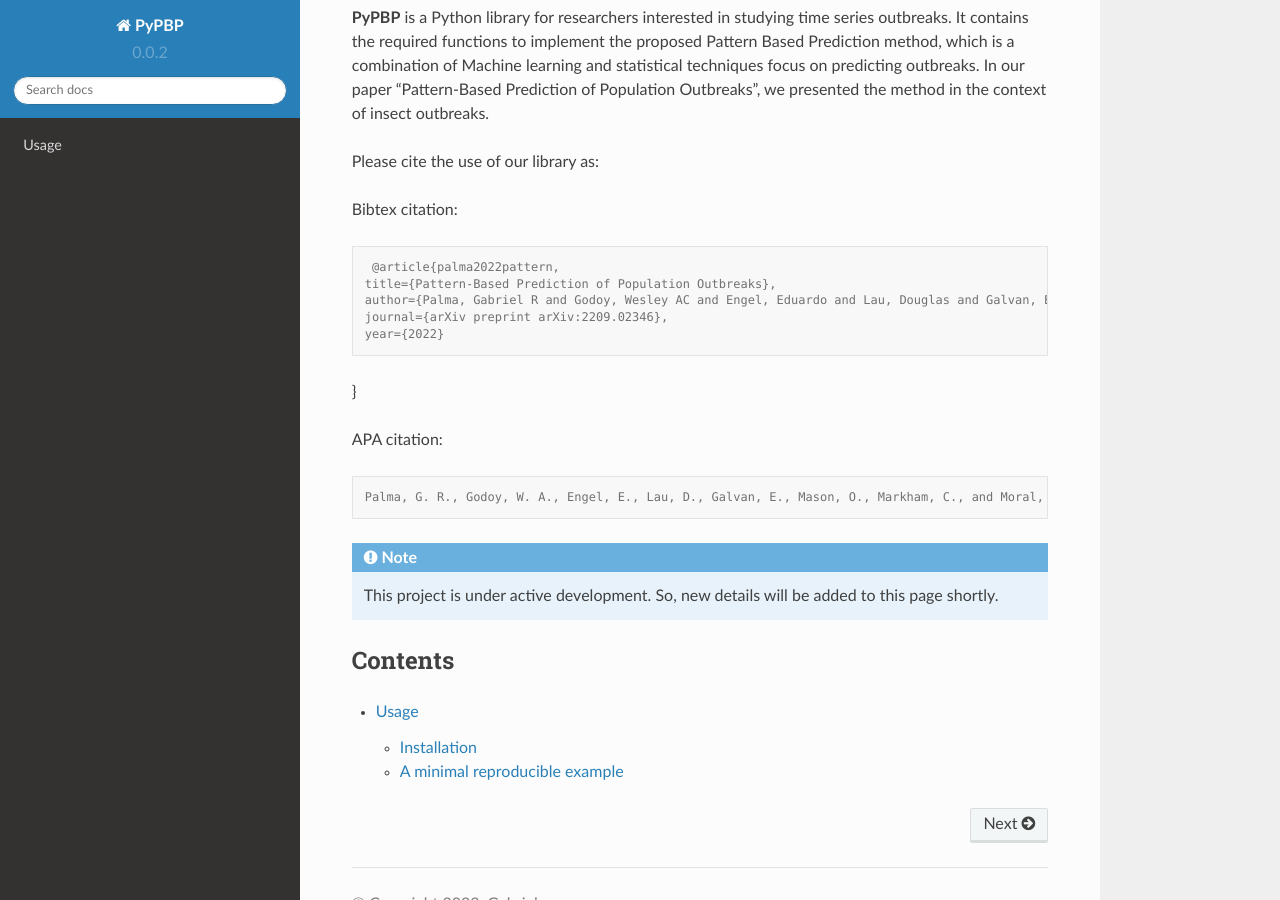
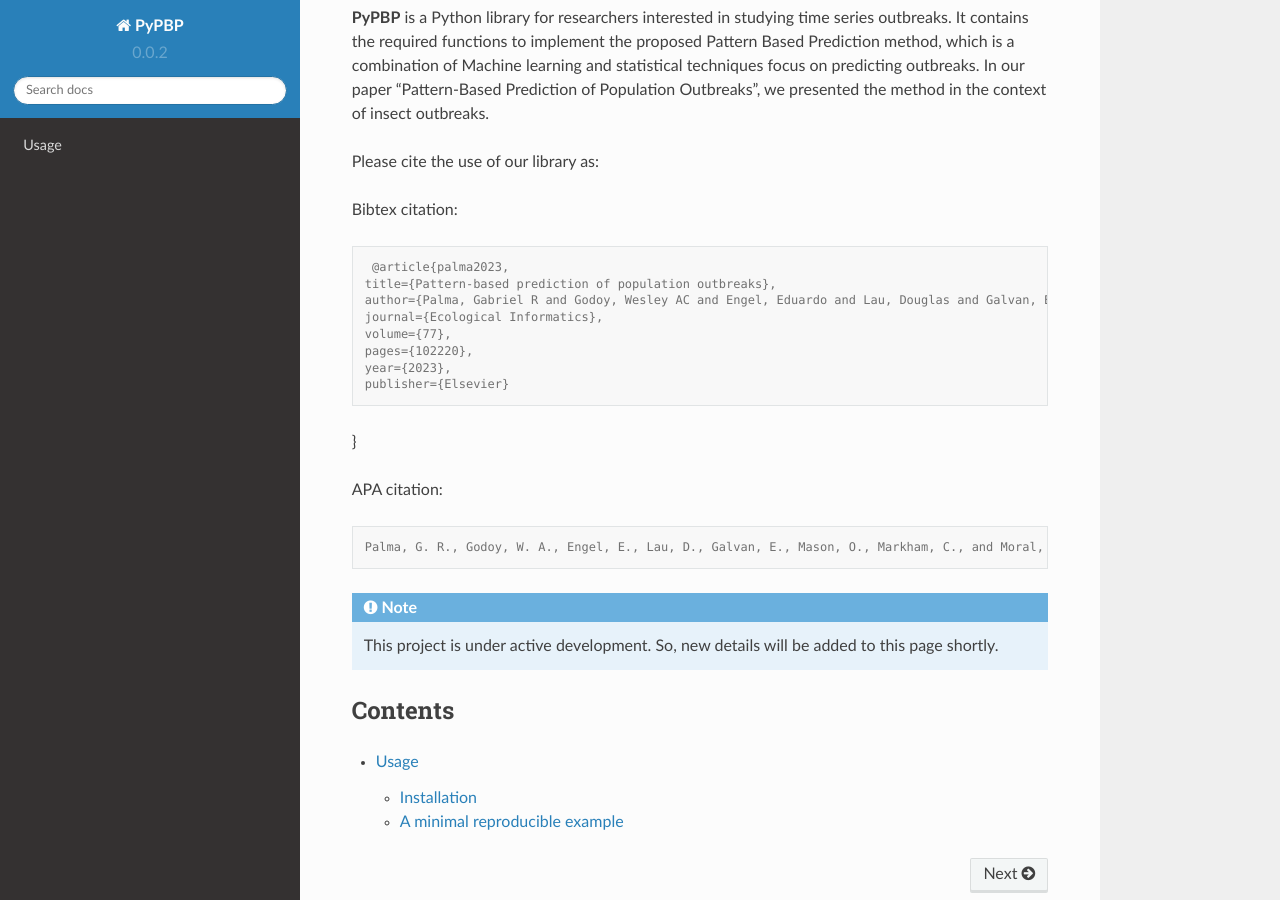
Before and after one commit to GabrielRPalma/PyPBP-documentation, a Sphinx documentation site: the page built from docs/source/index.rst, in a window 1280 px wide and 900 px high, scrolled down 454 px. Built offline with Sphinx 7.4.7 and the Read the Docs theme 2.0.0, drawn with Linux system fonts in a browser that asks for light colours; pages that are not in the unit, such as notebooks, are missing from menus.

Commit message:
Update index.rst

```diff
--- a/docs/source/index.rst
+++ b/docs/source/index.rst
@@ -21,11 +21,14 @@ Bibtex citation:
 
 .. code-block:: console
 
-   @article{palma2022pattern,
-  title={Pattern-Based Prediction of Population Outbreaks},
+   @article{palma2023,
+  title={Pattern-based prediction of population outbreaks},
   author={Palma, Gabriel R and Godoy, Wesley AC and Engel, Eduardo and Lau, Douglas and Galvan, Edgar and Mason, Oliver and Markham, Charles and Moral, Rafael A},
-  journal={arXiv preprint arXiv:2209.02346},
-  year={2022}
+  journal={Ecological Informatics},
+  volume={77},
+  pages={102220},
+  year={2023},
+  publisher={Elsevier}
 }
 
 APA citation:
```
